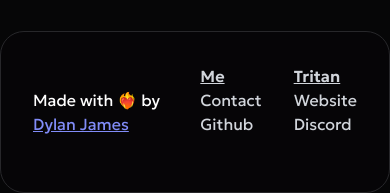
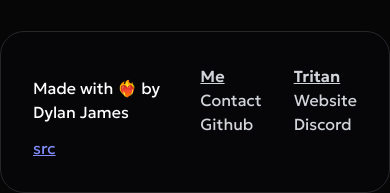
Before and after one commit to dylanjamesdev/folio, a Next.js app: page / in a window 390 px wide. Shown: the part 6881-7074 px from the top of the page. Built offline with nearby package versions, Linux system fonts and the light colour scheme; no server answers; the database is empty.

Commit message:
YUS BITCH MOBILE SCALED

```diff
--- a/components/footer.tsx
+++ b/components/footer.tsx
@@ -6,15 +6,13 @@ const Footer: React.FC = () => {
     <footer className="bg-[#060507]  container mx-auto w-full md:max-w-[70%] rounded-3xl text-white mt-8 p-8 border border-zinc-800">
       <div className="flex justify-between items-start">
         <div className="transition-transform duration-500 ease-in-out transform hover:scale-105">
-          <p className="py-6">
-            Made with ❤️‍🔥 by{" "}
-            <Link
-              href="https://github.com/team-tritan/portfolio-2024"
-              className="text-indigo-400 underline"
-            >
-              Dylan James
-            </Link>
-          </p>
+          <p className="py-3">Made with ❤️‍🔥 by Dylan James</p>
+          <Link
+            href="https://github.com/team-tritan/portfolio-2024"
+            className="text-indigo-400 underline"
+          >
+            src
+          </Link>
         </div>
         <div className="flex space-x-8">
           <div>
```
